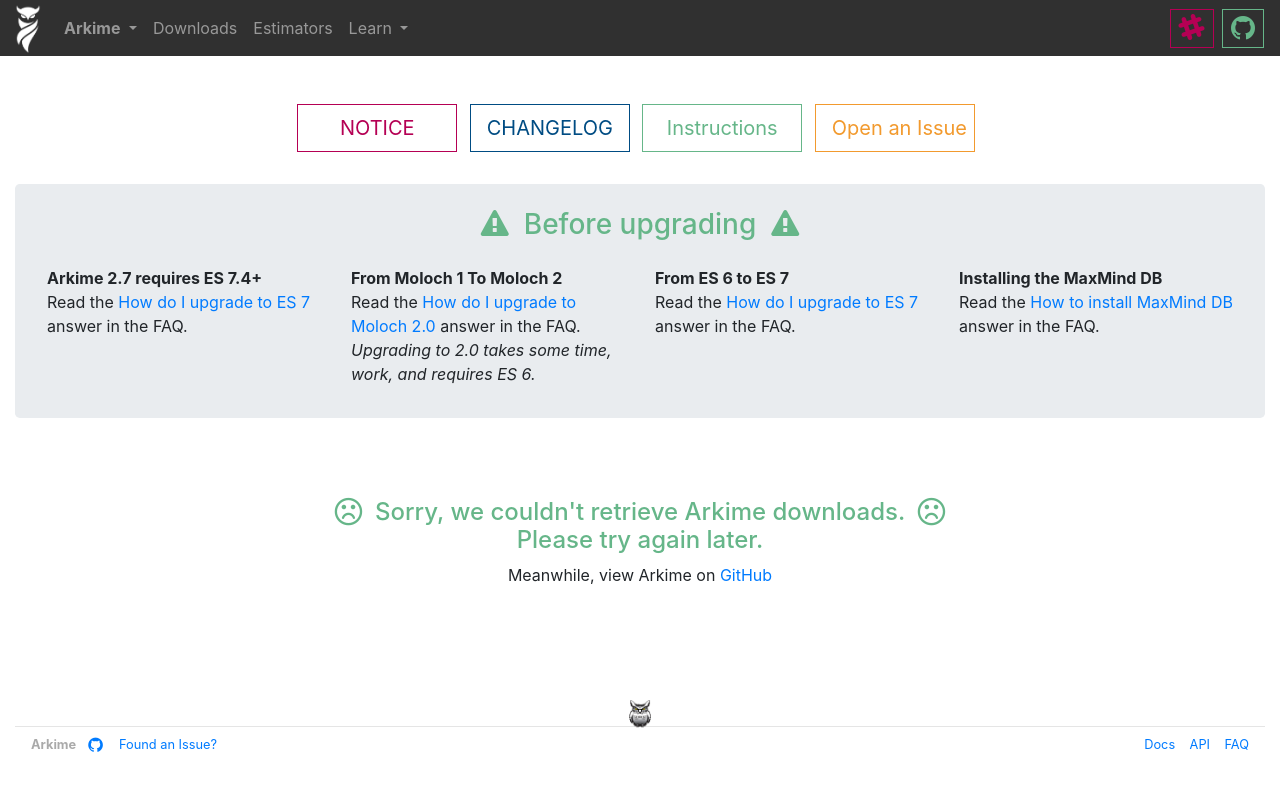
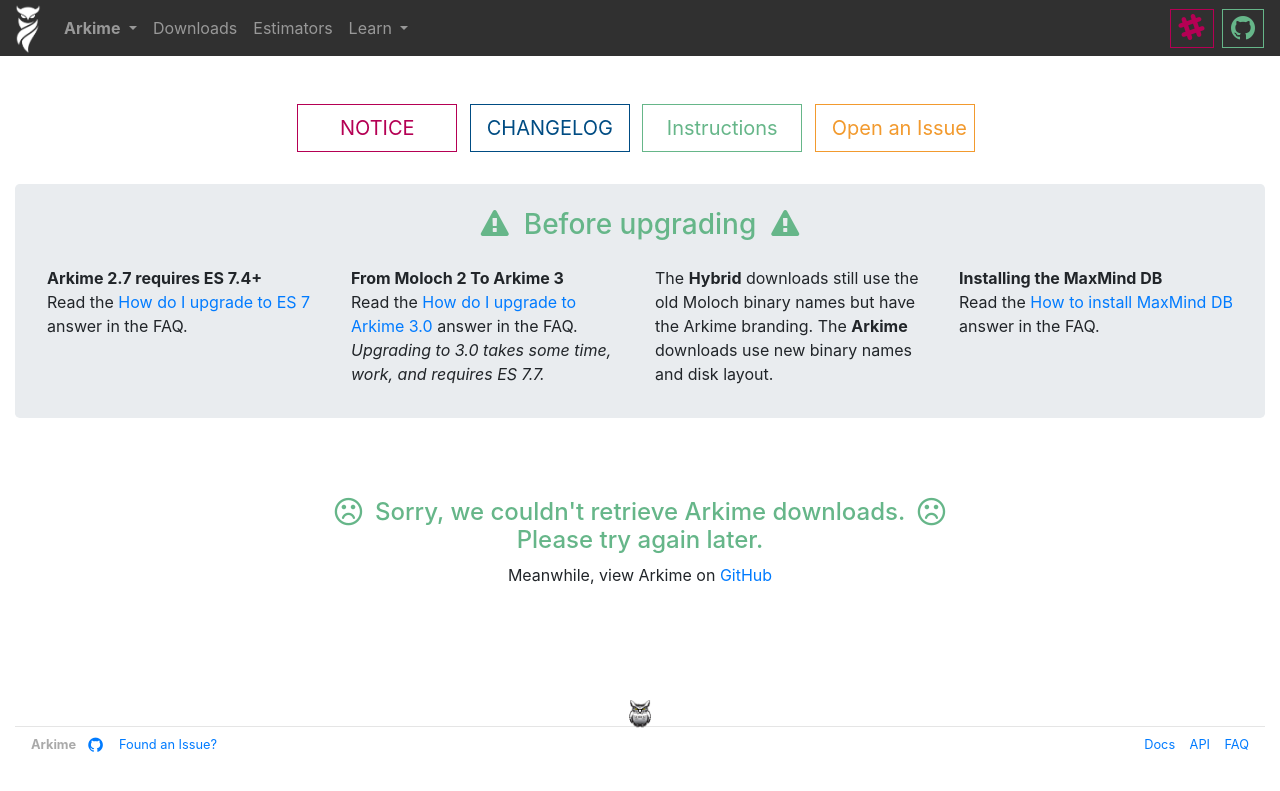
Before and after one commit to arkime/arkimeweb, a Jekyll site: the page built from downloads.html, in a window 1280 px wide. Shown: the top 791 px of the page. Built offline with Jekyll 4.4.1, drawn with Linux system fonts in a browser that asks for light colours.

```diff
--- a/downloads.html
+++ b/downloads.html
@@ -103,30 +103,24 @@ title: Downloads
             </div>
             <div class="col-lg-3 col-md-6">
               <p>
-                <strong>From Moloch 1 To Moloch 2</strong>
+                <strong>From Moloch 2 To Arkime 3</strong>
                 <br>
                 Read the
                 <a class="no-decoration"
-                  href="faq#how_do_i_upgrade_to_moloch_2">
-                  How do I upgrade to Moloch 2.0
+                  href="faq#how_do_i_upgrade_to_arkime_3">
+                  How do I upgrade to Arkime 3.0
                 </a>
                 answer in the FAQ.
                 <br>
                 <em>
-                  Upgrading to 2.0 takes some time, work, and requires ES 6.
+                  Upgrading to 3.0 takes some time, work, and requires ES 7.7.
                 </em>
               </p>
             </div>
             <div class="col-lg-3 col-md-6">
               <p>
-                <strong>From ES 6 to ES 7</strong>
-                <br>
-                Read the
-                <a class="no-decoration"
-                  href="faq#how-do-i-upgrade-to-es-7-x">
-                  How do I upgrade to ES 7
-                </a>
-                answer in the FAQ.
+                The <strong>Hybrid</strong> downloads still use the old Moloch binary names but have the Arkime branding.
+                The <strong>Arkime</strong> downloads use new binary names and disk layout.
               </p>
             </div>
             <div class="col-lg-3 col-md-6">
--- a/downloads.js
+++ b/downloads.js
@@ -77,8 +77,10 @@ function parseXML (xml) {
       const os = keyArr[1];
       let time = new Date(file.find('LastModified').text());
       time = `${time.getFullYear()}-${('0'+(time.getMonth()+1)).slice(-2)}-${('0'+time.getDate()).slice(-2)} ${('0'+time.getHours()).slice(-2)}:${('0'+time.getMinutes()).slice(-2)}:${('0'+time.getSeconds()).slice(-2)}`;
+      console.log('ALW', os, keyArr);
 
       const osTitle = {
+        'arch.x86': 'Arch',
         centos6: 'Centos 6',
         centos7: 'Centos 7',
         centos8: 'Centos 8',
```
Also changed, not shown: other parts of downloads.html (+1 -1 lines), faq.html (+36 -4 lines).
